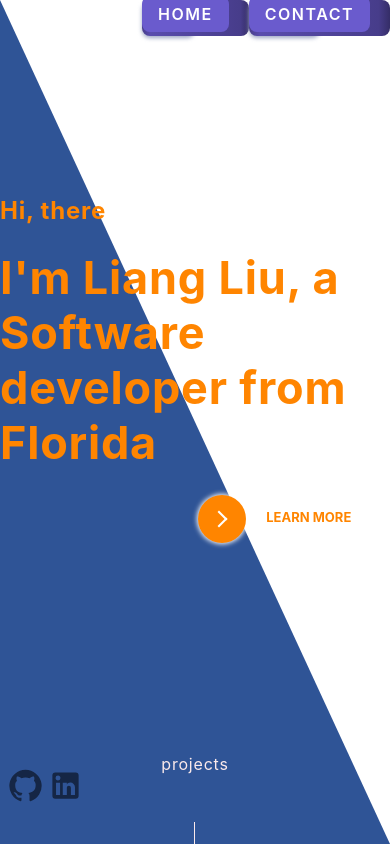
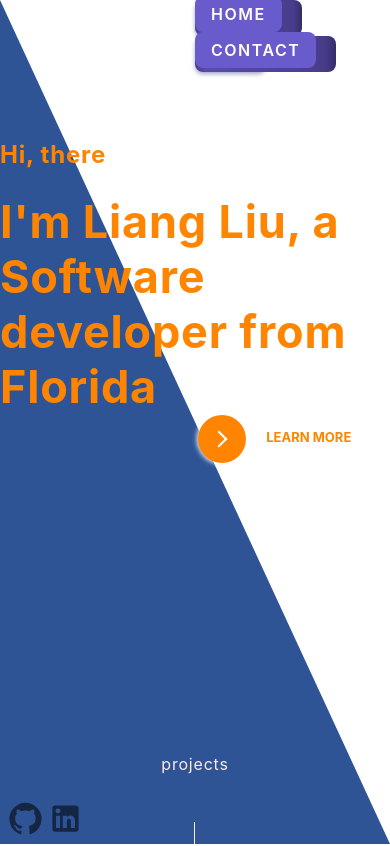
Before and after one commit to a1484414286/a1484414286.github.io, a React (Create React App) app: page / in a window 390 px wide. Shown: the top 846 px of the page. Built offline with nearby package versions, Linux system fonts and the light colour scheme.

Commit message:
made landing page responsive now

```diff
--- a/src/components/LandingPage.js
+++ b/src/components/LandingPage.js
@@ -22,7 +22,21 @@ export default function LandingPage() {
     <div className="body">
       <div className='triangle triangle-left'></div>
       <div className='triangle triangle-right'></div>
-        <Navbar></Navbar>
+        <div className='button-stack-left'>
+            <Grid container spacing={5} >
+            <Grid item xs={1}>
+              <IconButton aria-label='github-button'>
+                <GitHubIcon fontSize='large'/>
+              </IconButton>
+            </Grid>
+          <Grid item xs={1}>
+              <IconButton aria-label='linkedin-button'>
+                <LinkedInIcon fontSize='large'/>
+              </IconButton>
+            </Grid>
+          </Grid>
+        </div>
+        <div className='center-container'>
           <div className='animated'>
             <motion.div  initial="hidden" animate="visible" variants={lineVariants}>
               <h4><span style= {color}>Hi, there</span></h4>
@@ -37,21 +51,13 @@ export default function LandingPage() {
               </button>
             </div>
           </div>
+        </div>
 
       <div className='button-stack'>
-        <Grid container spacing={5} >
-          <Grid item xs={1}>
-            <IconButton aria-label='github-button'>
-              <GitHubIcon fontSize='large'/>
-            </IconButton>
-          </Grid>
-         <Grid item xs={1}>
-            <IconButton aria-label='linkedin-button'>
-              <LinkedInIcon fontSize='large'/>
-            </IconButton>
-          </Grid>
-        </Grid>
+        <Navbar></Navbar>
       </div>
+
+
       <span className='projects'>projects</span>
       <div className='arrow-container'>
         <div class="down-arrow">
--- a/src/components/Navbar.js
+++ b/src/components/Navbar.js
@@ -7,7 +7,7 @@ export default class Navbar extends Component {
   render() {
     return (
 
-    <div class = "container right-bar">
+    <div>
         <motion.button className='button'
         whileHover={{scale:1.1}}
         whileTap={{scale:0.9}}>
--- a/src/css/LandingPage.css
+++ b/src/css/LandingPage.css
@@ -5,19 +5,9 @@
    max-width: 100%;
    position: relative;
    overflow: hidden;
-   flex-direction: column;
-
+   display: flex;
 }
 
-.animated
-{
-   display : grid;
-   justify-content: center;
-   align-items: center;
-   position: absolute;
-   margin-top: 10%;
-   width: 100%;
-}
 
 .checkoutButton
 {
@@ -41,13 +31,19 @@
 
  .button-stack
  {
-   width: 30%;
-   height: 80vh;
+   width: 100%;
+   height: 100%;
    display:flex;
-   flex-direction: column;
-   align-items:flex-end;
    justify-content:flex-end;
-   gap: 20px;
+}
+
+.button-stack-left
+{
+  width: 100%;
+  height: 100%;
+  display: flex;
+  align-items: flex-end;
+
 }
 
 span:hover{
@@ -120,18 +116,37 @@ span:hover{
    padding: 4px;
    transform: rotate(45deg);
    -webkit-transform: rotate(45deg);
-   position: absolute; /* Change this */
-   bottom: -10px; /* Adjust as needed */
+   position: absolute;
+   bottom: -10px;
    transform: translateX(-50%) rotate(45deg);
 }
 
-.about-me
+.center-container
 {
-   height: auto;
-   width: 100%;
-   align-items:end;
-   justify-content: end;
-   display: flex;
+  height: 100%;
+  width: 100%;
+  position: absolute;
+  align-items: center;
+  justify-content: center;
+}
+
+
+.animated
+{
+  display: grid;
+  justify-content: center;
+  align-items: center;
+  height: 100%;
+  width: 100%;
+}
+
+
+.about-me {
+  justify-content: flex-end;
+  align-items: flex-start;
+  display: flex;
+  height: 200%;
+  width: 100%;
 }
 
 .projects
```
Also changed, not shown: src/css/CardItem.css (line endings or trailing spaces). Lines whose indentation alone changed are shown as unchanged.
